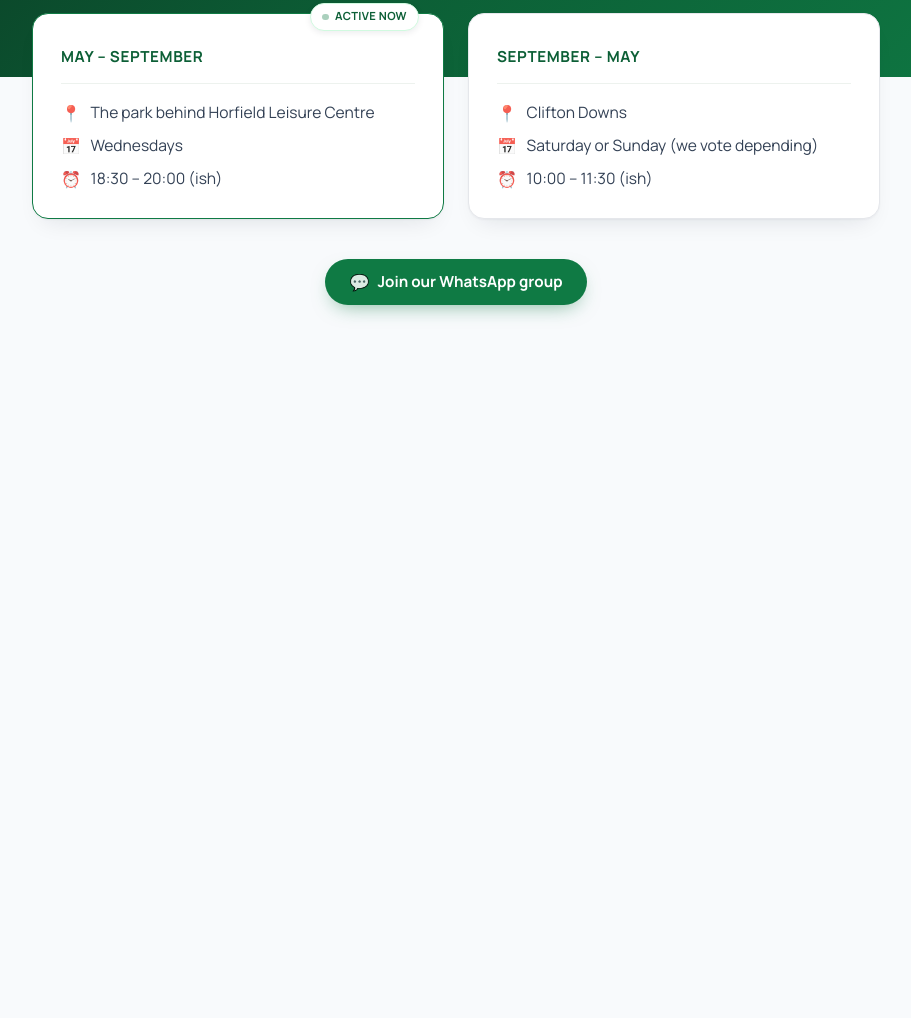
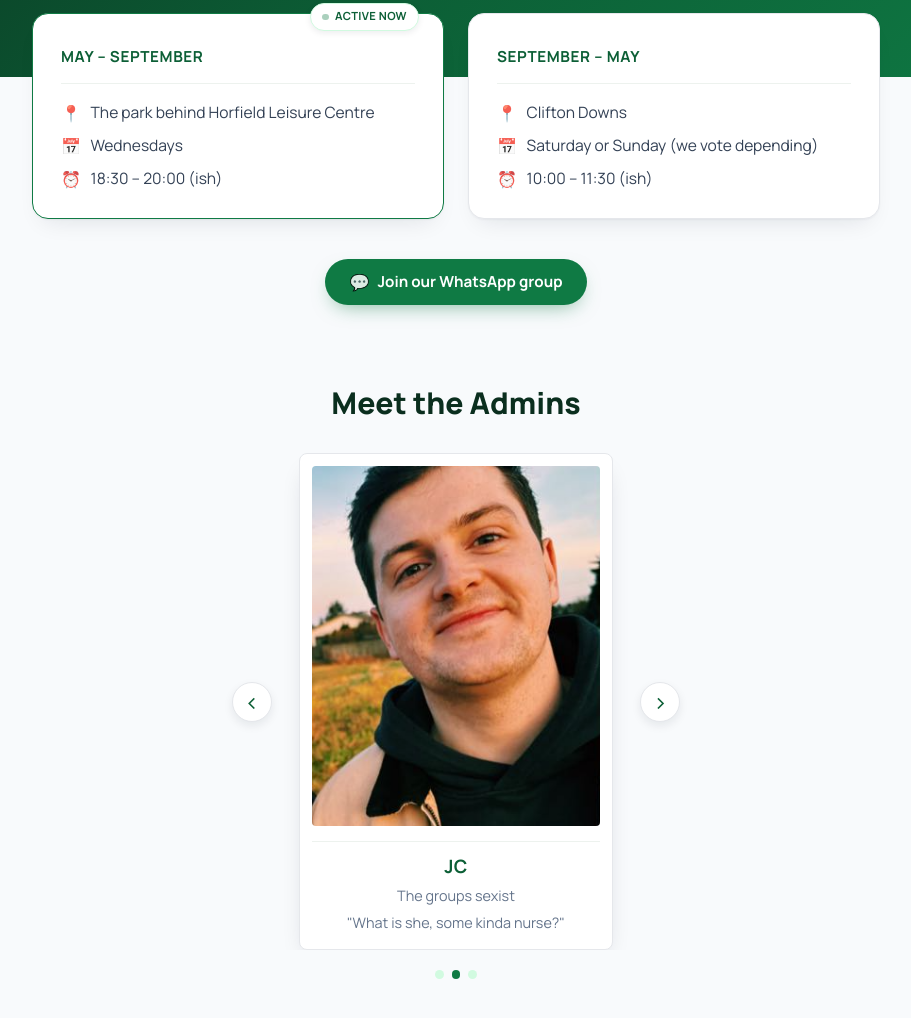
Before and after one commit to Matthew-Poffley/TouchRugbyWebsite, a plain HTML site: page index.html in a window 1280 px wide. Shown: the part 344-1362 px from the top of the page, without its empty margins (184-1095 px from the left). Before the commit the page ends 800 px from the top, so only its background shows below. Drawn offline with nearby package versions, Linux system fonts and the light colour scheme.

Commit message:
meet the admins

```diff
--- a/css/styles.css
+++ b/css/styles.css
@@ -108,6 +108,123 @@
   box-shadow: 0 10px 24px -8px rgba(15, 122, 68, 0.6);
 }
 
+/* Meet the Admins carousel */
+.admin-carousel {
+  position: relative;
+  display: flex;
+  align-items: center;
+  max-width: 28rem;
+  margin: 0 auto;
+}
+
+.admin-track {
+  flex: 1;
+  overflow: hidden;
+}
+
+.admin-slide {
+  display: none;
+  justify-content: center;
+  animation: fade-in 0.25s ease;
+}
+
+.admin-slide.active {
+  display: flex;
+}
+
+@keyframes fade-in {
+  from { opacity: 0; }
+  to { opacity: 1; }
+}
+
+/* Framed-photo card: a mat border around the image with the name as a caption */
+.admin-frame {
+  background: #ffffff;
+  padding: 0.75rem 0.75rem 1rem;
+  border-radius: 0.5rem;
+  border: 1px solid #e5e7eb;
+  box-shadow: 0 12px 24px -10px rgba(15, 23, 42, 0.2);
+}
+
+.admin-photo {
+  display: block;
+  width: 18rem;
+  aspect-ratio: 4 / 5;
+  object-fit: cover;
+  border-radius: 0.25rem;
+}
+
+.admin-name {
+  margin-top: 0.9rem;
+  padding-top: 0.7rem;
+  border-top: 1px solid #edf2ee;
+  text-align: center;
+  font-size: 1.15rem;
+  font-weight: 700;
+  letter-spacing: 0.02em;
+  color: #0c5f36;
+}
+
+.admin-desc {
+  margin-top: 0.3rem;
+  text-align: center;
+  font-size: 0.9rem;
+  color: #64748b;
+}
+
+.carousel-nav {
+  flex-shrink: 0;
+  width: 2.5rem;
+  height: 2.5rem;
+  display: flex;
+  align-items: center;
+  justify-content: center;
+  font-size: 1.5rem;
+  line-height: 1;
+  color: #0c5f36;
+  background: #ffffff;
+  border: 1px solid #e5e7eb;
+  border-radius: 9999px;
+  box-shadow: 0 4px 10px rgba(15, 23, 42, 0.08);
+  cursor: pointer;
+  transition: background 0.15s ease, transform 0.15s ease;
+}
+
+.carousel-nav:hover {
+  background: #ecfdf3;
+  transform: translateY(-1px);
+}
+
+.carousel-nav-left {
+  margin-right: 0.75rem;
+}
+
+.carousel-nav-right {
+  margin-left: 0.75rem;
+}
+
+.admin-dots {
+  display: flex;
+  justify-content: center;
+  gap: 0.5rem;
+  margin-top: 1.25rem;
+}
+
+.admin-dot {
+  width: 0.55rem;
+  height: 0.55rem;
+  border-radius: 9999px;
+  background: #d1fae0;
+  border: none;
+  cursor: pointer;
+  padding: 0;
+  transition: background 0.15s ease;
+}
+
+.admin-dot.active {
+  background: #0f7a44;
+}
+
 /* "Active now" tag: a quiet label, not a badge shouting for attention */
 .now-tag {
   position: absolute;
--- a/index.html
+++ b/index.html
@@ -87,6 +87,46 @@
         <span class="icon">💬</span>Join our WhatsApp group
       </a>
     </div>
+
+    <!-- Meet the Admins -->
+    <section class="mt-20">
+      <h2 class="text-2xl md:text-3xl font-extrabold text-center text-pitch-900 mb-8">Meet the Admins</h2>
+
+      <div id="admin-carousel" class="admin-carousel">
+        <button type="button" id="admin-prev" class="carousel-nav carousel-nav-left" aria-label="Previous admin">&#8249;</button>
+
+        <div id="admin-track" class="admin-track">
+          <div class="admin-slide">
+            <div class="admin-frame">
+              <img src="img/Arron.png" alt="Photo of Arron" class="admin-photo" />
+              <p class="admin-name">Arron</p>
+              <p class="admin-desc">The groups wife beater</p>
+              <p class="admin-desc">"I know he does something horrible to her ~ John"</p>
+            </div>
+          </div>
+          <div class="admin-slide">
+            <div class="admin-frame">
+              <img src="img/JC.png" alt="Photo of JC" class="admin-photo" />
+              <p class="admin-name">JC</p>
+              <p class="admin-desc">The groups sexist</p>
+              <p class="admin-desc">"What is she, some kinda nurse?"</p>
+            </div>
+          </div>
+          <div class="admin-slide">
+            <div class="admin-frame">
+              <img src="img/John.png" alt="Photo of John" class="admin-photo" />
+              <p class="admin-name">John</p>
+              <p class="admin-desc">The groups homophobe</p>
+              <p class="admin-desc">"There were free sanitary pads in the mens 😡😡"</p>
+            </div>
+          </div>
+        </div>
+
+        <button type="button" id="admin-next" class="carousel-nav carousel-nav-right" aria-label="Next admin">&#8250;</button>
+      </div>
+
+      <div id="admin-dots" class="admin-dots"></div>
+    </section>
   </main>
 
   <script src="js/script.js"></script>
--- a/js/script.js
+++ b/js/script.js
@@ -7,8 +7,68 @@ document.addEventListener('DOMContentLoaded', () => {
   const isSummerSeason = month >= 4 && month <= 8;
 
   const currentCard = document.getElementById(isSummerSeason ? 'season-summer' : 'season-winter');
-  if (!currentCard) return;
+  if (currentCard) {
+    currentCard.classList.add('is-current');
+    currentCard.querySelector('.now-tag').classList.remove('hidden');
+  }
 
-  currentCard.classList.add('is-current');
-  currentCard.querySelector('.now-tag').classList.remove('hidden');
+  initAdminCarousel();
 });
+
+// "Meet the Admins" carousel: one photo at a time, with prev/next buttons,
+// dot navigation, and a gentle auto-advance that pauses on hover.
+function initAdminCarousel() {
+  const track = document.getElementById('admin-track');
+  const dotsContainer = document.getElementById('admin-dots');
+  const prevButton = document.getElementById('admin-prev');
+  const nextButton = document.getElementById('admin-next');
+  if (!track || !dotsContainer || !prevButton || !nextButton) return;
+
+  const slides = Array.from(track.querySelectorAll('.admin-slide'));
+  if (slides.length === 0) return;
+
+  let currentIndex = 0;
+  let autoAdvanceId = null;
+
+  const dots = slides.map((_, index) => {
+    const dot = document.createElement('button');
+    dot.type = 'button';
+    dot.className = 'admin-dot';
+    dot.setAttribute('aria-label', `Go to admin ${index + 1}`);
+    dot.addEventListener('click', () => goToSlide(index));
+    dotsContainer.appendChild(dot);
+    return dot;
+  });
+
+  function goToSlide(index) {
+    currentIndex = (index + slides.length) % slides.length;
+    slides.forEach((slide, i) => slide.classList.toggle('active', i === currentIndex));
+    dots.forEach((dot, i) => dot.classList.toggle('active', i === currentIndex));
+  }
+
+  function startAutoAdvance() {
+    stopAutoAdvance();
+    autoAdvanceId = setInterval(() => goToSlide(currentIndex + 1), 4000);
+  }
+
+  function stopAutoAdvance() {
+    if (autoAdvanceId) clearInterval(autoAdvanceId);
+  }
+
+  prevButton.addEventListener('click', () => {
+    goToSlide(currentIndex - 1);
+    startAutoAdvance();
+  });
+
+  nextButton.addEventListener('click', () => {
+    goToSlide(currentIndex + 1);
+    startAutoAdvance();
+  });
+
+  const carousel = document.getElementById('admin-carousel');
+  carousel.addEventListener('mouseenter', stopAutoAdvance);
+  carousel.addEventListener('mouseleave', startAutoAdvance);
+
+  goToSlide(0);
+  startAutoAdvance();
+}
```
Also changed, not shown: img/Arron.png (added), img/JC.png (added), img/John.png (added).
